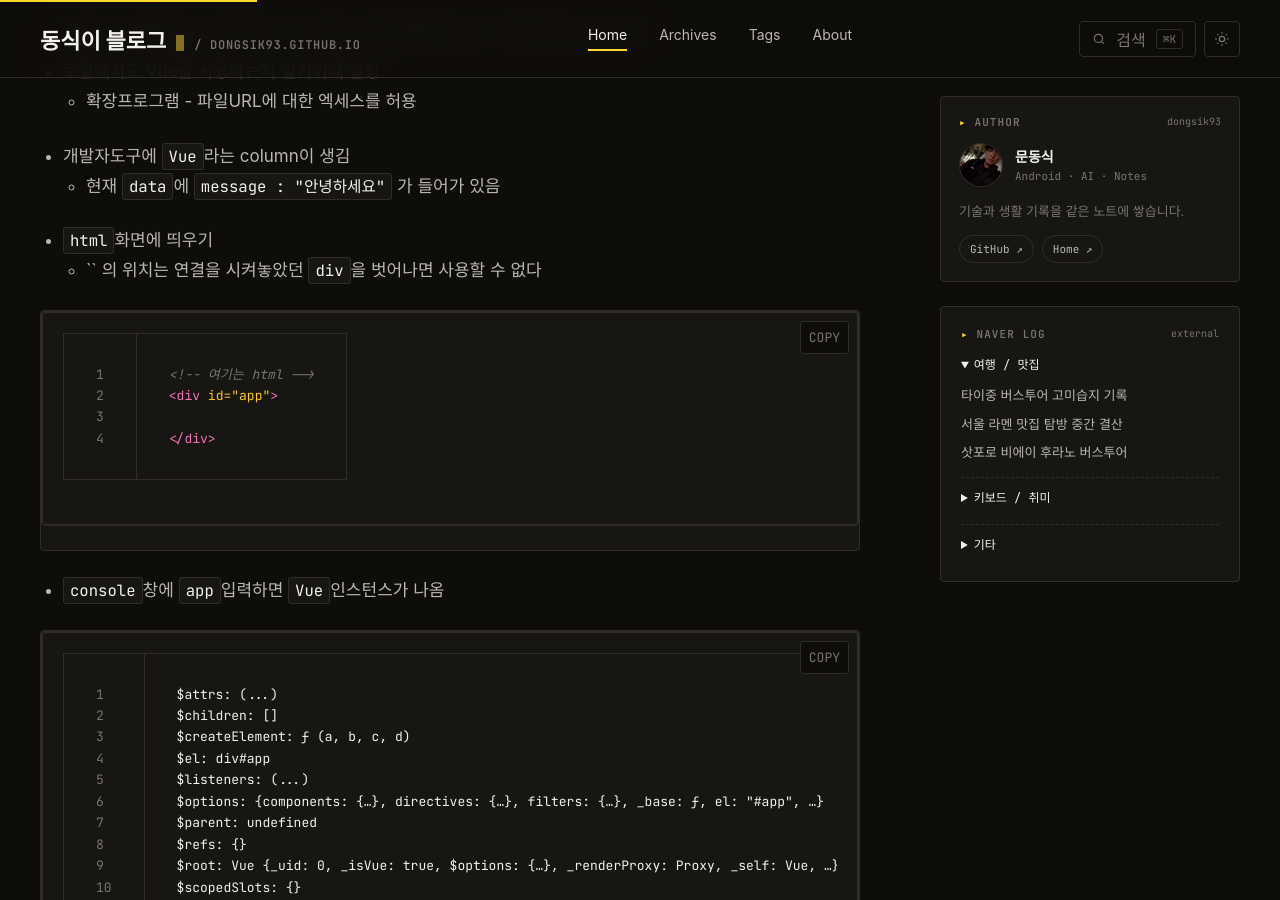
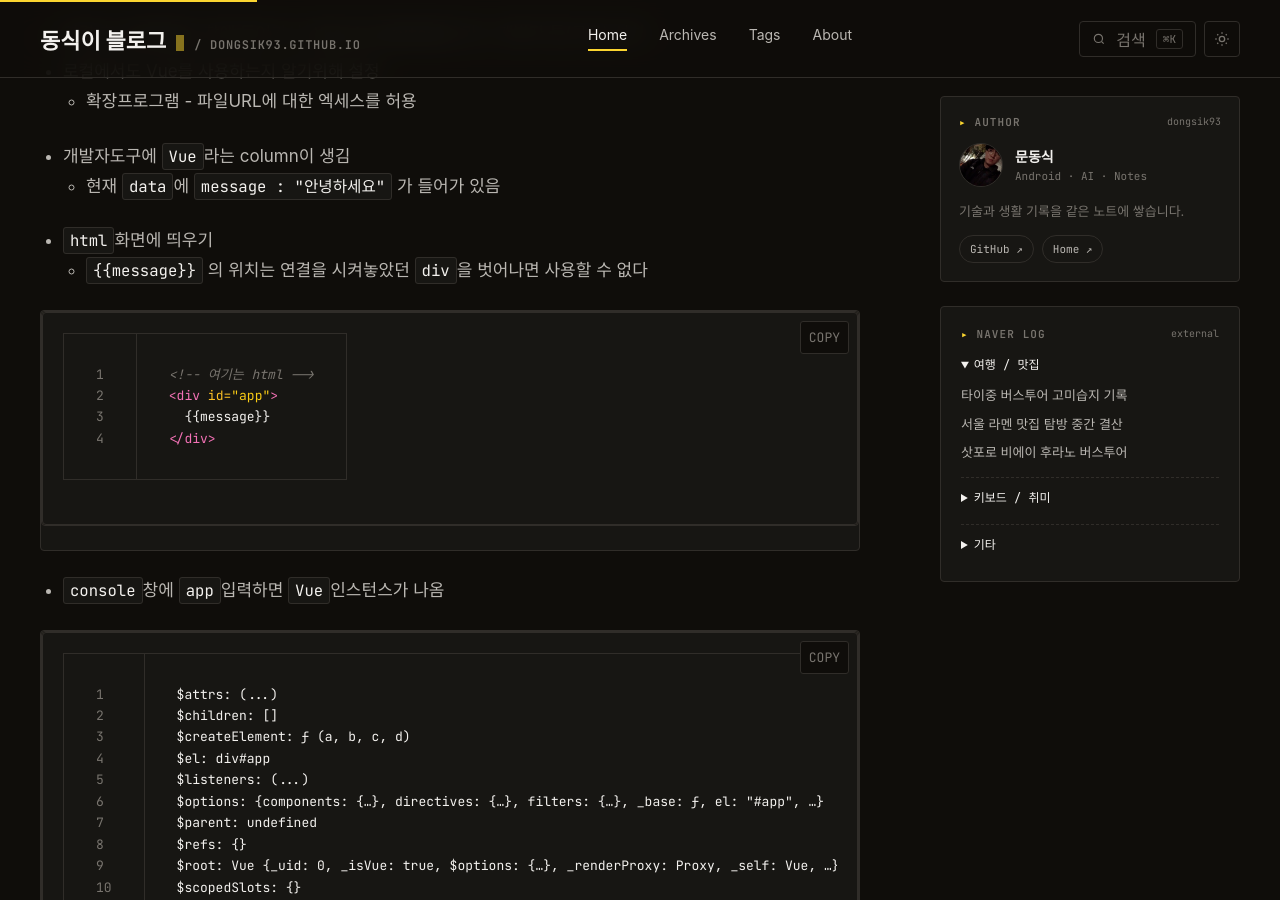
Before and after one commit to dongsik93/dongsik93.github.io, a Jekyll site: the page built from _posts/2019-05-03-til-vue-js.md, in a window 1280 px wide and 900 px high, scrolled down 1802 px. Built offline with Jekyll 4.4.1, drawn with Linux system fonts in a browser that asks for light colours; some web fonts are replaced; comment, search, counter and statistics services are not loaded; some of the changed text lies outside the part shown.

Commit message:
Fix Liquid escape in legacy posts

````diff
--- a/_posts/2019-05-03-til-vue-js.md
+++ b/_posts/2019-05-03-til-vue-js.md
@@ -62,12 +62,12 @@ comments: true
 - 개발자도구에 `Vue`라는 column이 생김
   - 현재 `data`에 `message : "안녕하세요"` 가 들어가 있음
 - `html`화면에 띄우기
-  - `{{message}}` 의 위치는 연결을 시켜놓았던 `div`을 벗어나면 사용할 수 없다
+  - {% raw %}`{{message}}`{% endraw %} 의 위치는 연결을 시켜놓았던 `div`을 벗어나면 사용할 수 없다
 
 ```html
 <!-- 여기는 html -->
 <div id="app">
-	{{message}}
+	{% raw %}{{message}}{% endraw %}
 </div>
 ```
 
@@ -167,7 +167,7 @@ const app3 = new Vue({
 
 ```javascript
 <div id="app4">
-        <h3 v-for="todo in todos">{{todo}}</h3>
+        <h3 v-for="todo in todos">{% raw %}{{todo}}{% endraw %}</h3>
 </div>
 
 const app4 = new Vue({
@@ -196,7 +196,7 @@ const app4 = new Vue({
 
 ```javascript
 <div id="app5">
-        <p>{{message}}</p>
+        <p>{% raw %}{{message}}{% endraw %}</p>
 		// 마우스를 클릭할 때 마다 이벤트 발생
 		// mousemove , click, keydown 등등 이벤트 리스너에 추가했던 키워드가 가능
         <button v-on:click="reverse">메세지 뒤집기</button>
@@ -227,7 +227,7 @@ const app5 = new Vue({
 
 ```javascript
 <div id="app6">
-        <p>{{m}}</p>
+        <p>{% raw %}{{m}}{% endraw %}</p>
 		// input태그에 입력한게 그대로 html에 바로바로 반영됨
         <input v-model="m">
 </div>
@@ -254,7 +254,7 @@ const app6 = new Vue({
 
 ```javascript
 <div id="app">
-        <h1 v-show="visible">{{message}}</h1>
+        <h1 v-show="visible">{% raw %}{{message}}{% endraw %}</h1>
 		// if문과 else-if와 else문 사이에 다른 html코드는 들어오면 안됨
         <h1 v-if="value > 5">value가 5보다 큽니다</h1>
         <h1 v-else-if="value > 3">value가 3보다 큽니다</h1>
@@ -272,7 +272,7 @@ const app = new Vue({
 
 
 
-- `{{}}` : 콧수염 표현법 /
+- {% raw %}`{{}}`{% endraw %} : 콧수염 표현법 /
 
   - django에서와 vue에서 html 가져오는게 같음
   - 이를 위해 `vue delimiters`를 수정해야 함
@@ -289,9 +289,9 @@ const app = new Vue({
 
 ```javascript
 <ul>
-    <li v-for="todo in todos">{{todo.text}}</li>
+    <li v-for="todo in todos">{% raw %}{{todo.text}}{% endraw %}</li>
 	<!-- 인덱스 값이 필요할 때 -->
-    <li v-for="(todo, index) in todos">{{index}}. {{todo.text}}</li>
+    <li v-for="(todo, index) in todos">{% raw %}{{index}}. {{todo.text}}{% endraw %}</li>
 </ul>
 const app = new Vue({
         el:"#app",
````
Also changed, not shown: _posts/2019-01-17-til-bootstrap.md (+4 -2 lines), _posts/2019-01-30-til-django-qa.md (+1 -1 lines), _posts/2019-05-07-til-vue-js-use.md (+1 -0 lines), _posts/2019-09-03-pro-blockchain-hyperledgerFabric.md (+4 -4 lines), _posts/2019-12-03-til-jekyll-liquid-warning.md (+1 -1 lines).
